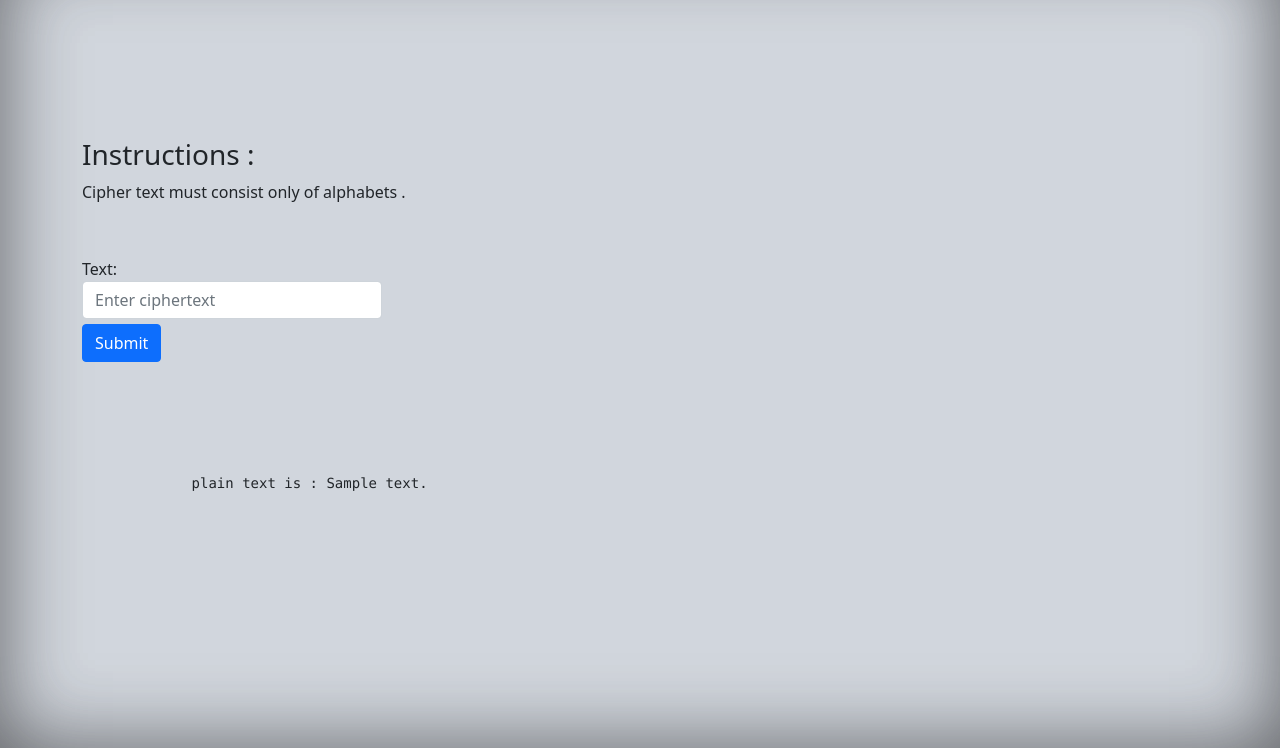
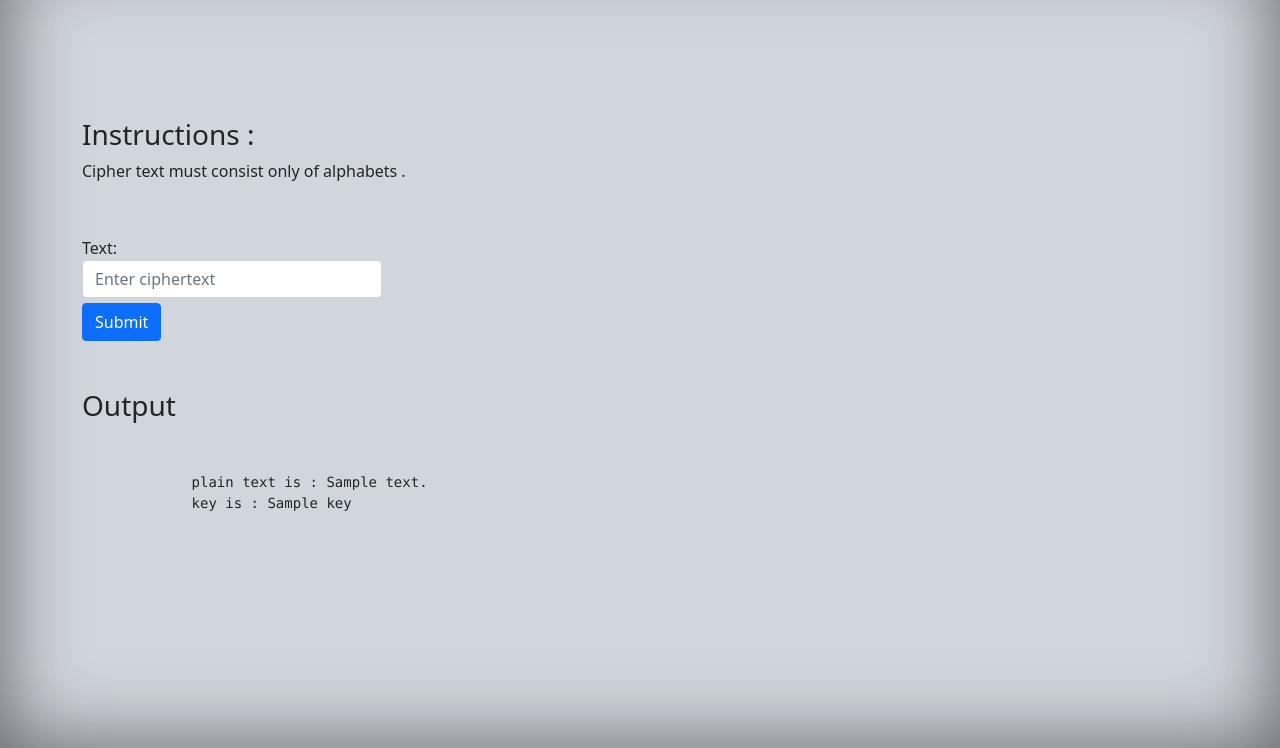
Before and after one commit to pistachio49/crypto-toolkit, a Flask app: template templates/vigcrypt.html in a window 1280 px wide. Shown: the part 52-800 px from the top of the page. Run offline with Flask 3, Linux system fonts and the light colour scheme; the template is opened without the code that fills it: most values are stand-ins (such as "Sample title", 1, 10 or a date in 2020); some libraries are stand-ins or nearby versions.

Commit message:
vigenere readme and key fix2

```diff
--- a/templates/vigcrypt.html
+++ b/templates/vigcrypt.html
@@ -45,11 +45,15 @@
     </div><br><br>
 
         <div>
-            <pre>
+
             {%if ptext %}
+
+          <h3>Output</h3>
+          <pre>
             <div class="row">
                 <div class="col">
              plain text is : {{ptext}}
+             key is : {{key}}
         </div>
     </div>
             {% elif err %}
```
Also changed, not shown: readme.md.
